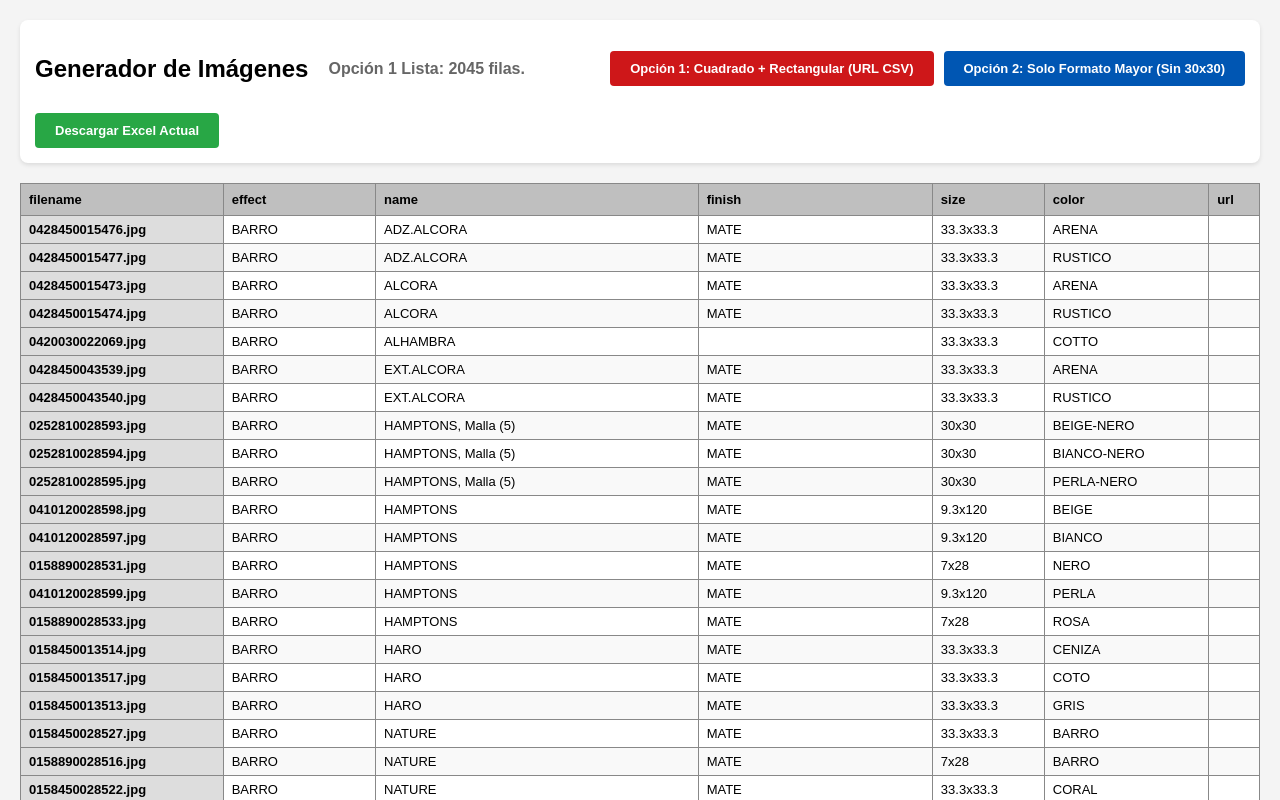
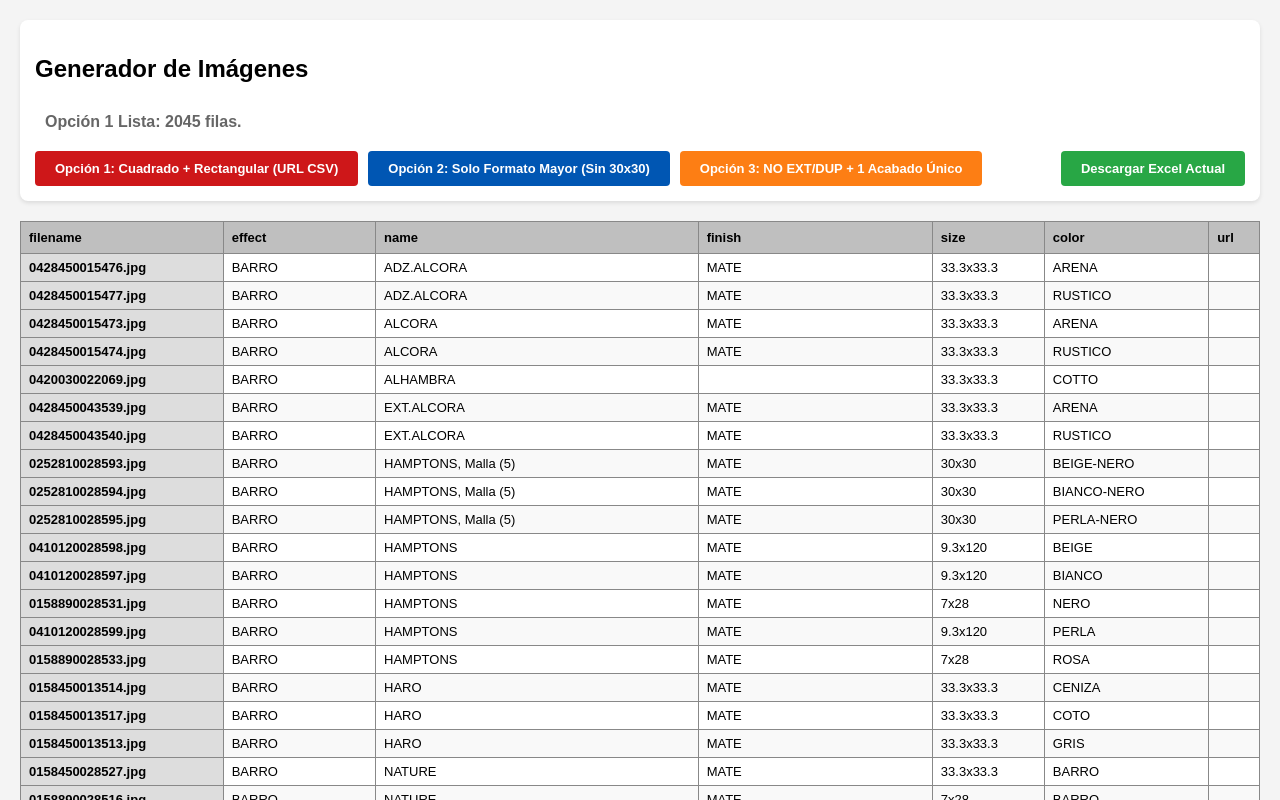
Before and after one commit to 42562830/revision2, a plain HTML site: page entre.html in a window 1280 px wide. Both pictures are taken after a click on the button "Opción 1: Cuadrado + Rectangular (URL CSV)". Shown: the top 800 px of the page. Drawn offline with nearby package versions, Linux system fonts and the light colour scheme.

Commit message:
Add files via upload

```diff
--- a/entre.html
+++ b/entre.html
@@ -36,16 +36,15 @@
             cursor: pointer;
             font-weight: bold;
             font-size: 13px;
+            transition: opacity 0.2s;
         }
+        button:hover { opacity: 0.9; }
 
-        .btn-red { background-color: #ce1719; } /* Botón Original */
-        .btn-red:hover { background-color: #a31214; }
+        .btn-red { background-color: #ce1719; } /* Opción 1 */
+        .btn-blue { background-color: #0056b3; } /* Opción 2 */
+        .btn-orange { background-color: #fd7e14; } /* Opción 3 (NUEVA) */
 
-        .btn-blue { background-color: #0056b3; } /* NUEVO BOTÓN */
-        .btn-blue:hover { background-color: #004494; }
-
-        .btn-green { background-color: #28a745; }
-        .btn-green:hover { background-color: #218838; }
+        .btn-green { background-color: #28a745; margin-left: auto; } /* Descargar */
 
         /* Estilos Tabla */
         table {
@@ -55,6 +54,7 @@
             font-size: 13px;
             font-family: Arial, sans-serif;
             color: #000;
+            margin-top: 10px;
         }
 
         th {
@@ -63,6 +63,8 @@
             padding: 8px;
             text-align: left;
             font-weight: bold;
+            position: sticky;
+            top: 0;
         }
 
         td {
@@ -77,7 +79,8 @@
             font-weight: bold;
             color: #666;
             margin-left: 10px;
-            flex-grow: 1;
+            width: 100%;
+            margin-bottom: 10px;
         }
     </style>
 </head>
@@ -87,11 +90,13 @@
         <h2>Generador de Imágenes</h2>
         <div id="status">Esperando carga...</div>
 
-        <!-- Botón Original (Cuadrado + Rectangular) -->
+        <!-- BOTONES DE OPCIONES -->
         <button onclick="processSquareAndRect()" class="btn-red">Opción 1: Cuadrado + Rectangular (URL CSV)</button>
 
-        <!-- NUEVO BOTÓN (Solo el más grande) -->
         <button onclick="processMaxFormat()" class="btn-blue">Opción 2: Solo Formato Mayor (Sin 30x30)</button>
+
+        <!-- NUEVO BOTÓN OPCIÓN 3 -->
+        <button onclick="processOption3()" class="btn-orange">Opción 3: NO EXT/DUP + 1 Acabado Único</button>
 
         <button onclick="downloadExcel()" class="btn-green">Descargar Excel Actual</button>
     </div>
@@ -132,11 +137,10 @@
             encoding: 'ISO-8859-1'
         };
 
-        // Ruta fija solicitada para la Opción 2
         const FIXED_URL_BASE = "https://www.pamesa.com/ERP/4.0/empresas/151/045/imagenes/t00010602/";
 
-        let RAW_DATA = [];  // Datos crudos del CSV
-        let FINAL_DATA = []; // Datos procesados listos para tabla/excel
+        let RAW_DATA = [];
+        let FINAL_DATA = [];
 
         // 1. CARGA INICIAL
         document.addEventListener('DOMContentLoaded', () => {
@@ -159,7 +163,7 @@
                         skipEmptyLines: true,
                         complete: function(results) {
                             RAW_DATA = results.data;
-                            document.getElementById('status').innerText = `CSV Cargado (${RAW_DATA.length} filas). Elige una opción.`;
+                            document.getElementById('status').innerText = `CSV Cargado (${RAW_DATA.length} filas). Selecciona una opción.`;
                         }
                     });
                 })
@@ -169,17 +173,81 @@
                 });
         }
 
+
         // ==========================================
-        // OPCIÓN 2: NUEVA FUNCIÓN (SOLICITADA)
+        // OPCIÓN 3: NUEVA (NO EXT/DUP + 1 Acabado)
         // ==========================================
-        function processMaxFormat() {
+        function processOption3() {
             if (RAW_DATA.length === 0) return alert("Espera a que cargue el CSV");
-            document.getElementById('status').innerText = "Procesando Formato Único (Max Área)...";
+            document.getElementById('status').innerText = "Procesando Opción 3 (Sin EXT/DUP, 1 Acabado)...";
 
             const groups = {};
 
             RAW_DATA.forEach(row => {
-                // 1. Limpieza de datos
+                // 1. Limpieza
+                let nombreRaw = (row[CSV_MAP.nombre] || '');
+                const nombreClean = nombreRaw.replace(/^(CR\.|ES\.)/i, '').trim();
+                const efecto = (row[CSV_MAP.efecto] || '').trim();
+                const color = (row[CSV_MAP.color] || '').trim();
+                const medida = (row[CSV_MAP.medida] || '').toLowerCase().trim();
+
+                if (!efecto || !nombreClean) return;
+
+                // 2. EXCLUSIONES DE NOMBRE (EXT / DUP)
+                const nombreUpper = nombreClean.toUpperCase();
+                if (nombreUpper.includes('EXT') || nombreUpper.includes('DUP')) return;
+
+                // 3. EXCLUSIÓN MEDIDA
+                if (medida === '30x30') return;
+
+                // 4. CLAVE DE AGRUPACIÓN (Optimizada)
+                // A diferencia de las otras opciones, aquí NO incluimos el acabado en la clave.
+                // Así, todos los acabados del mismo modelo+color compiten por un solo puesto.
+                const key = `${efecto}|${nombreClean}|${color}`;
+
+                // 5. Comparar Área
+                const shapeInfo = getShapeAndArea(medida);
+
+                if (!groups[key]) {
+                    groups[key] = { row: row, area: shapeInfo.area };
+                } else {
+                    if (shapeInfo.area > groups[key].area) {
+                        groups[key] = { row: row, area: shapeInfo.area };
+                    }
+                }
+            });
+
+            // Generar Salida
+            FINAL_DATA = Object.keys(groups).sort().map(key => {
+                const row = groups[key].row;
+                const id = row[CSV_MAP.id] || '000000';
+
+                return {
+                    filename: `${id}.jpg`,
+                    effect: row[CSV_MAP.efecto],
+                    name: (row[CSV_MAP.nombre] || '').replace(/^(CR\.|ES\.)/i, '').trim(),
+                    finish: row[CSV_MAP.acabado], // Mostramos el acabado ganador
+                    size: row[CSV_MAP.medida],
+                    color: row[CSV_MAP.color],
+                    url: `${FIXED_URL_BASE}${id}.jpg`
+                };
+            });
+
+            renderTable();
+            document.getElementById('status').innerText = `Opción 3 Lista (Optimizada): ${FINAL_DATA.length} imágenes únicas.`;
+        }
+
+
+        // ==========================================
+        // OPCIÓN 2: Solo Formato Mayor (Sin 30x30)
+        // ==========================================
+        function processMaxFormat() {
+            if (RAW_DATA.length === 0) return alert("Espera a que cargue el CSV");
+            document.getElementById('status').innerText = "Procesando Opción 2...";
+
+            const groups = {};
+
+            RAW_DATA.forEach(row => {
                 const nombre = (row[CSV_MAP.nombre] || '').replace(/^(CR\.|ES\.)/i, '').trim();
                 const efecto = (row[CSV_MAP.efecto] || '').trim();
                 const color = (row[CSV_MAP.color] || '').trim();
@@ -187,36 +255,20 @@
                 const medida = (row[CSV_MAP.medida] || '').toLowerCase().trim();
 
                 if (!efecto || !nombre) return;
-
-                // 2. EXCLUSIÓN: Si es "30x30", saltamos esta fila
                 if (medida === '30x30') return;
 
-                // 3. Clave única de agrupación
+                // Clave incluye acabado (aquí sí distinguimos acabados)
                 const key = `${efecto}|${nombre}|${color}|${acabado}`;
-
-                // 4. Calcular Área
                 const shapeInfo = getShapeAndArea(medida);
 
-                // 5. Comparar: ¿Es esta fila "más grande" que la que ya teníamos?
-                if (!groups[key]) {
-                    // Es el primero que encontramos
+                if (!groups[key] || shapeInfo.area > groups[key].area) {
                     groups[key] = { row: row, area: shapeInfo.area };
-                } else {
-                    // Ya tenemos uno, comparamos áreas
-                    if (shapeInfo.area > groups[key].area) {
-                        groups[key] = { row: row, area: shapeInfo.area }; // Actualizamos con el ganador
-                    }
                 }
             });
 
-            // Convertir a lista final
             FINAL_DATA = Object.keys(groups).sort().map(key => {
                 const row = groups[key].row;
                 const id = row[CSV_MAP.id] || '000000';
-
-                // Construcción URL Específica solicitada
-                const generatedUrl = `${FIXED_URL_BASE}${id}.jpg`;
-
                 return {
                     filename: `${id}.jpg`,
                     effect: row[CSV_MAP.efecto],
@@ -224,21 +276,20 @@
                     finish: row[CSV_MAP.acabado],
                     size: row[CSV_MAP.medida],
                     color: row[CSV_MAP.color],
-                    url: generatedUrl
+                    url: `${FIXED_URL_BASE}${id}.jpg`
                 };
             });
 
             renderTable();
-            document.getElementById('status').innerText = `Opción 2 Lista: ${FINAL_DATA.length} modelos únicos.`;
+            document.getElementById('status').innerText = `Opción 2 Lista: ${FINAL_DATA.length} filas.`;
         }
 
-
         // ==========================================
-        // OPCIÓN 1: ORIGINAL (Cuadrado + Rect)
+        // OPCIÓN 1: Cuadrado + Rect (URL CSV)
         // ==========================================
         function processSquareAndRect() {
             if (RAW_DATA.length === 0) return alert("Espera a que cargue el CSV");
-            document.getElementById('status').innerText = "Procesando Cuadrado + Rectangular...";
+            document.getElementById('status').innerText = "Procesando Opción 1...";
 
             const groups = {};
 
@@ -275,7 +326,6 @@
             document.getElementById('status').innerText = `Opción 1 Lista: ${FINAL_DATA.length} filas.`;
         }
 
-        // Helper para la opción 1 (usa URL del CSV)
         function formatOutputRowOriginal(row) {
             const id = row[CSV_MAP.id] || '000000';
             return {
@@ -285,12 +335,12 @@
                 finish: row[CSV_MAP.acabado],
                 size: row[CSV_MAP.medida],
                 color: row[CSV_MAP.color],
-                url: row[CSV_MAP.url_csv] || '' // Usa columna del CSV
+                url: row[CSV_MAP.url_csv] || ''
             };
         }
 
         // ==========================================
-        // UTILIDADES COMUNES
+        // UTILIDADES
         // ==========================================
         function getShapeAndArea(medidaStr) {
             if (!medidaStr) return { area: 0, isSquare: false };
@@ -321,7 +371,6 @@
                         td.innerHTML = `<b>${item[field]}</b>`;
                         td.style.backgroundColor = '#ddd';
                     } else if (field === 'url') {
-                        // Truncar visualmente la URL si es muy larga, pero el link funciona
                         td.innerHTML = `<a href="${item[field]}" target="_blank" style="color:blue; text-decoration:underline;">${item[field]}</a>`;
                     } else {
                         td.innerText = item[field] || '';
@@ -337,7 +386,7 @@
             if (FINAL_DATA.length === 0) return alert("Primero genera un listado con los botones de arriba.");
             const ws = XLSX.utils.json_to_sheet(FINAL_DATA);
             const wb = XLSX.utils.book_new();
-            XLSX.utils.book_append_sheet(wb, ws, "Imagenes");
+            XLSX.utils.book_append_sheet(wb, ws, "Listado_Filtrado");
             XLSX.writeFile(wb, "Pamesa_Listado_Imagenes.xlsx");
         }
     </script>
```
